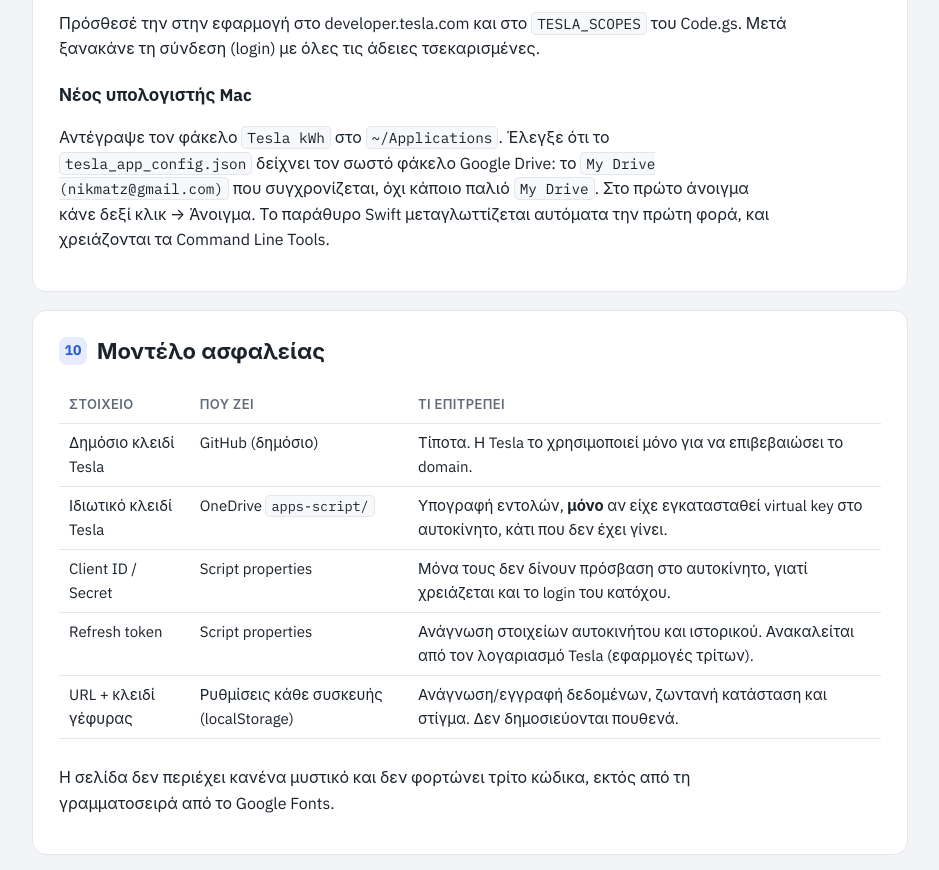
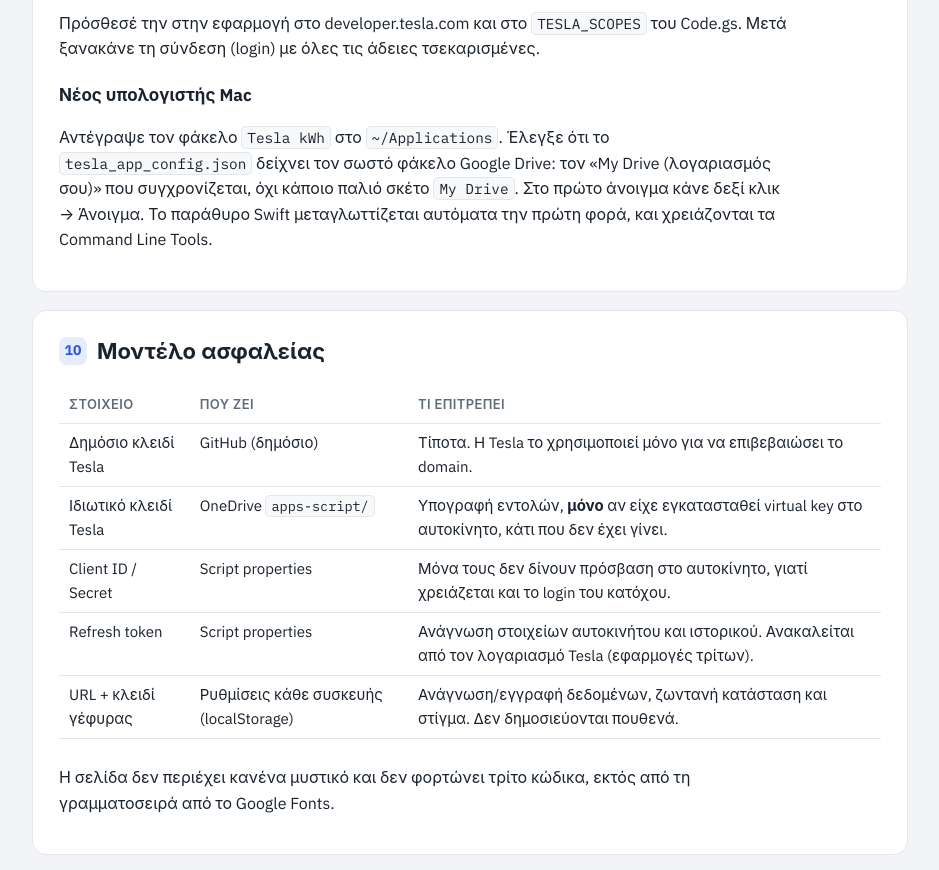
Before and after one commit to nikmatz/tesla-kwh, a plain HTML site: page docs.html in a window 1280 px wide. Shown: the part 8240-9110 px from the top of the page, without its empty margins (306-1245 px from the left). Drawn offline with Linux system fonts and the light colour scheme.

Commit message:
Add files via upload

```diff
--- a/docs.html
+++ b/docs.html
@@ -316,7 +316,7 @@
 <h3>Νέα άδεια στην Tesla</h3>
 <p>Πρόσθεσέ την στην εφαρμογή στο developer.tesla.com και στο <code>TESLA_SCOPES</code> του Code.gs. Μετά ξανακάνε τη σύνδεση (login) με όλες τις άδειες τσεκαρισμένες.</p>
 <h3>Νέος υπολογιστής Mac</h3>
-<p>Αντέγραψε τον φάκελο <code>Tesla kWh</code> στο <code>~/Applications</code>. Έλεγξε ότι το <code>tesla_app_config.json</code> δείχνει τον σωστό φάκελο Google Drive: το <code>My Drive (nikmatz@gmail.com)</code> που συγχρονίζεται, όχι κάποιο παλιό <code>My Drive</code>. Στο πρώτο άνοιγμα κάνε δεξί κλικ → Άνοιγμα. Το παράθυρο Swift μεταγλωττίζεται αυτόματα την πρώτη φορά, και χρειάζονται τα Command Line Tools.</p>
+<p>Αντέγραψε τον φάκελο <code>Tesla kWh</code> στο <code>~/Applications</code>. Έλεγξε ότι το <code>tesla_app_config.json</code> δείχνει τον σωστό φάκελο Google Drive: τον «My Drive (λογαριασμός σου)» που συγχρονίζεται, όχι κάποιο παλιό σκέτο <code>My Drive</code>. Στο πρώτο άνοιγμα κάνε δεξί κλικ → Άνοιγμα. Το παράθυρο Swift μεταγλωττίζεται αυτόματα την πρώτη φορά, και χρειάζονται τα Command Line Tools.</p>
 </section>
 
 <section id="secmodel">
```
